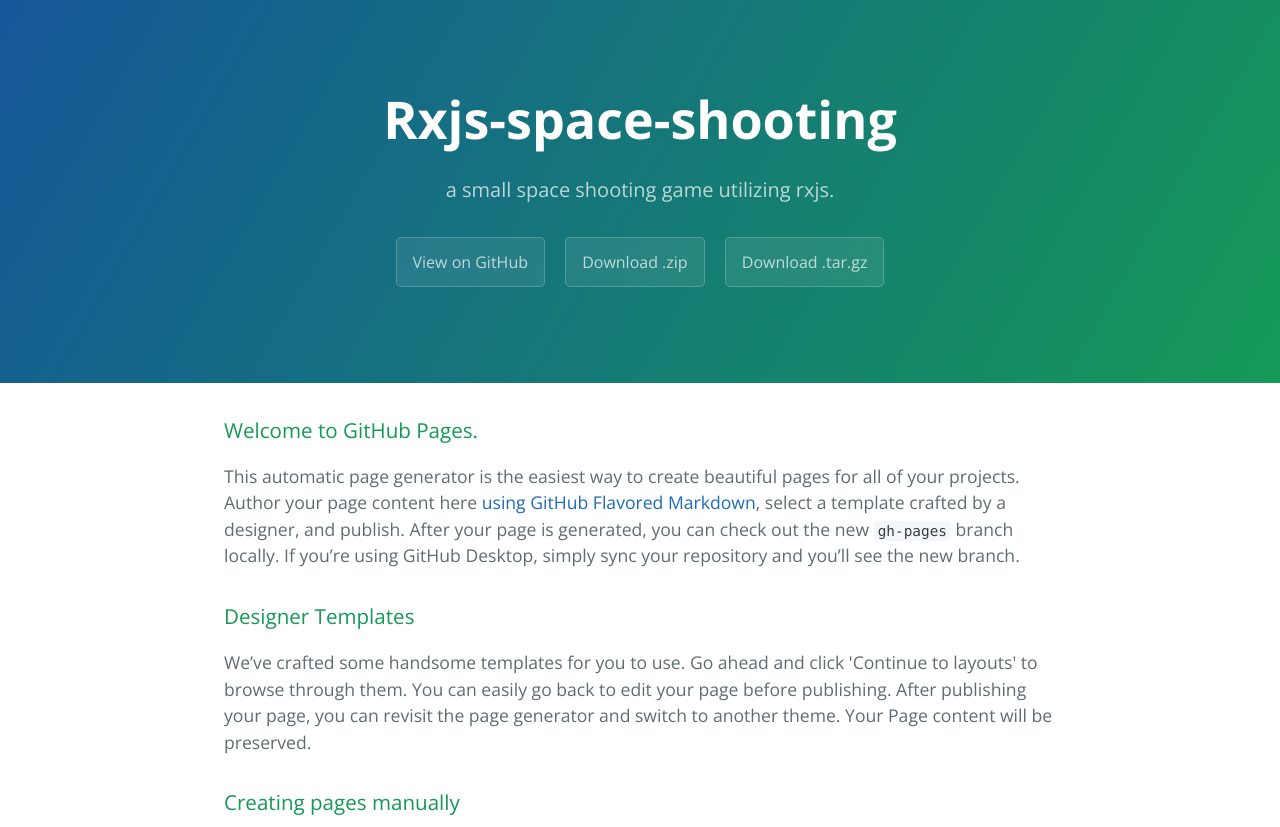
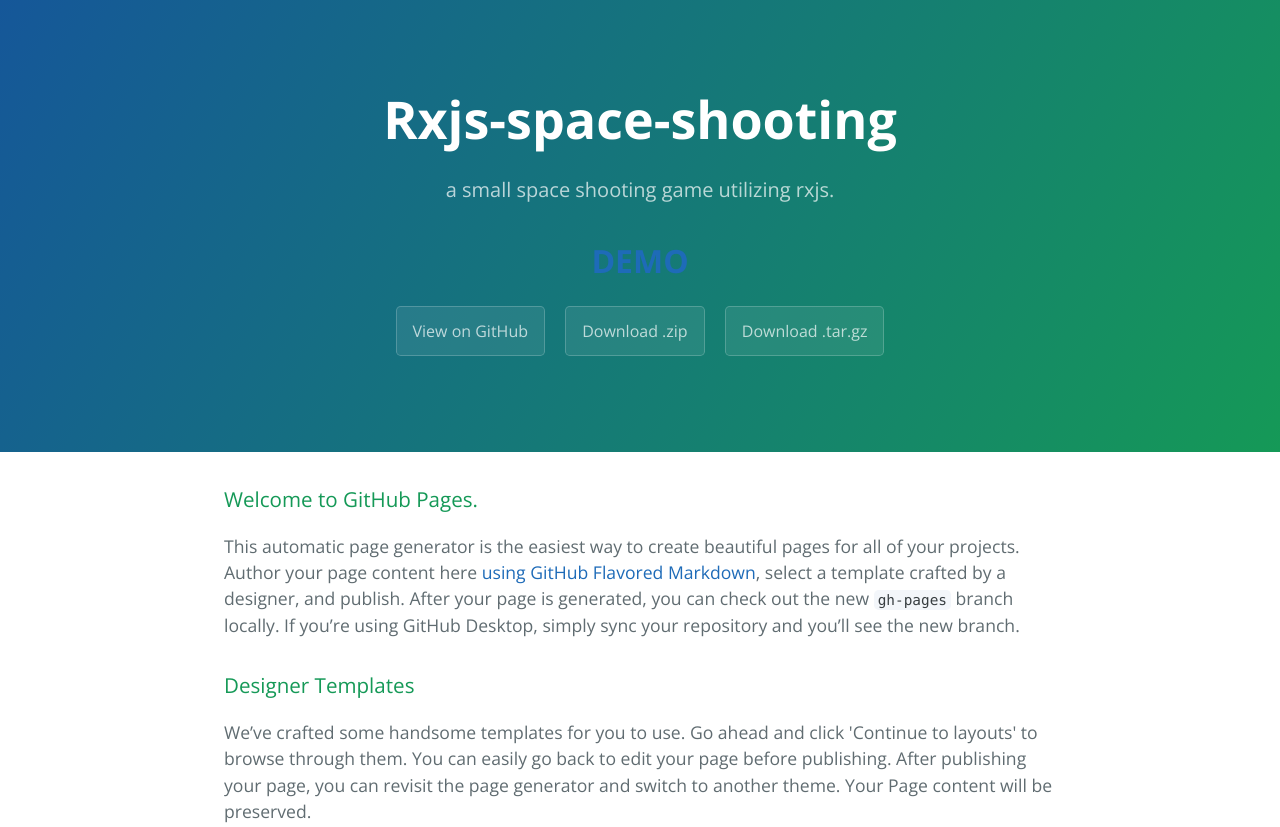
Before and after one commit to rxjs-space/rxjs-space-shooting, a plain HTML site: page index.html in a window 1280 px wide. Shown: the top 827 px of the page. Drawn offline with nearby package versions, Linux system fonts and the light colour scheme.

Commit message:
adds link to demo

```diff
--- a/index.html
+++ b/index.html
@@ -13,6 +13,7 @@
     <section class="page-header">
       <h1 class="project-name">Rxjs-space-shooting</h1>
       <h2 class="project-tagline">a small space shooting game utilizing rxjs.</h2>
+      <a href="rxss.html"><h1>DEMO</h1></a>
       <a href="https://github.com/rxjs-space/rxjs-space-shooting" class="btn">View on GitHub</a>
       <a href="https://github.com/rxjs-space/rxjs-space-shooting/zipball/master" class="btn">Download .zip</a>
       <a href="https://github.com/rxjs-space/rxjs-space-shooting/tarball/master" class="btn">Download .tar.gz</a>
```
